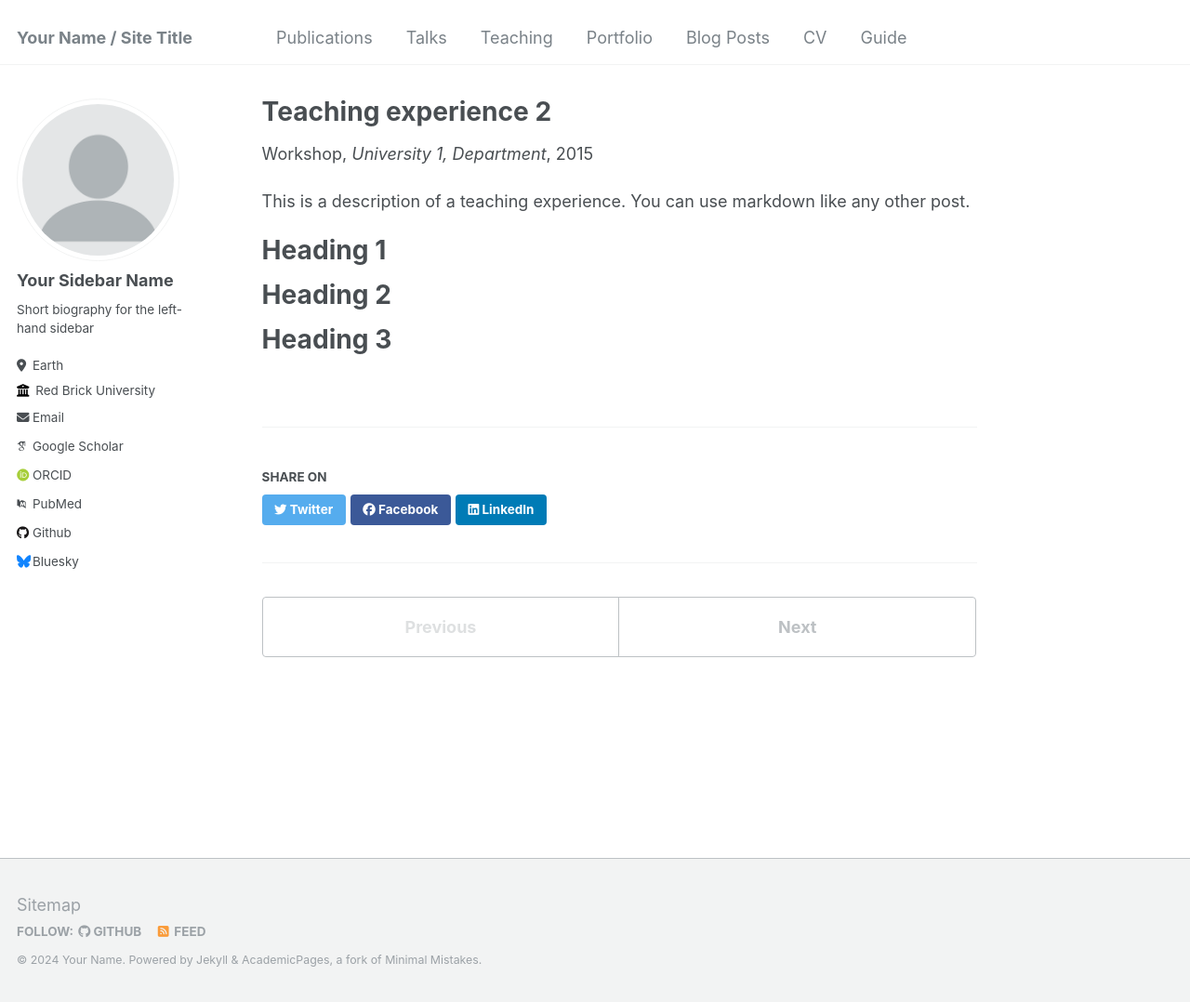
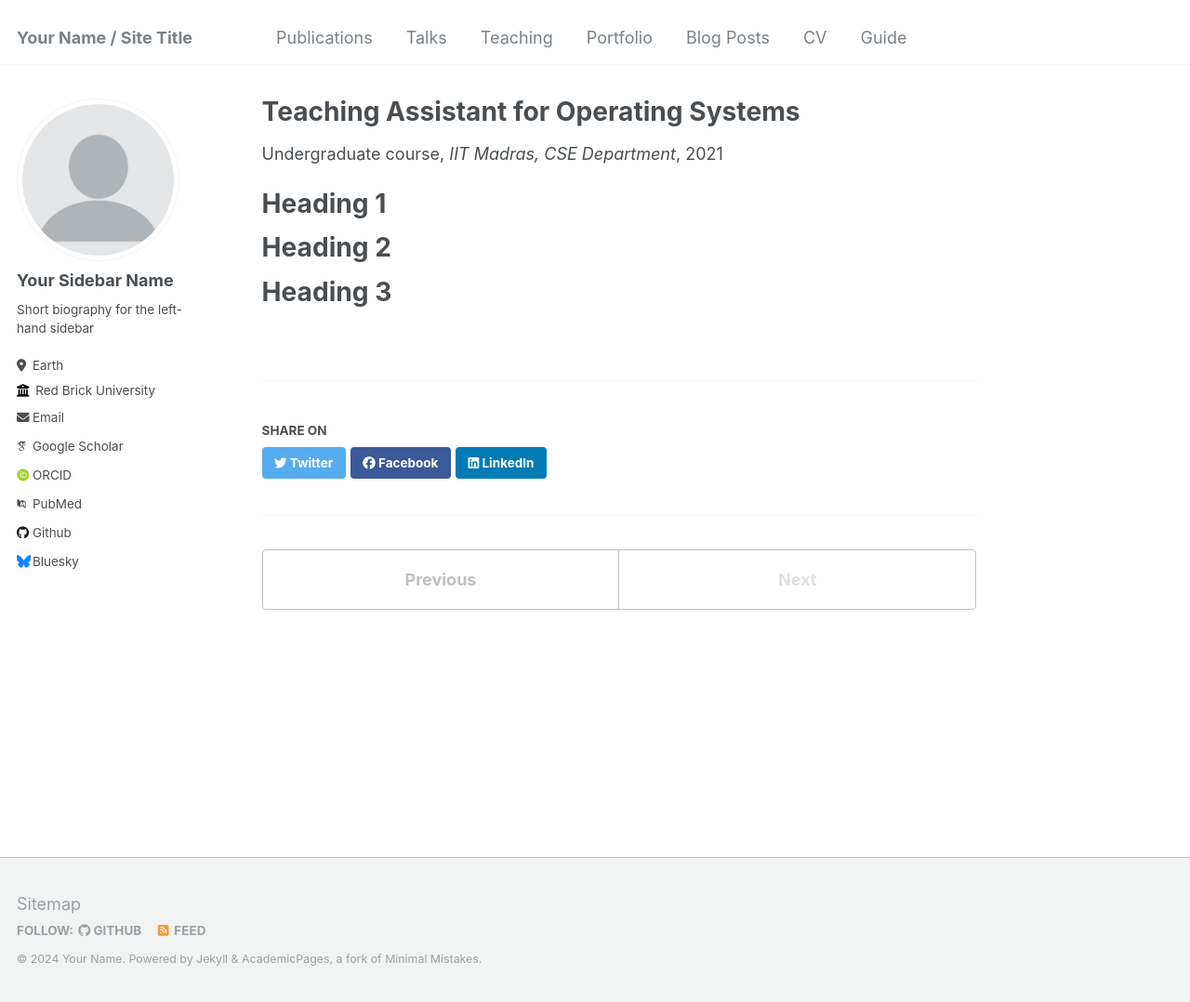
Before and after one commit to PallaviABorkar/PallaviABorkar.github.io, a Jekyll site: the page built from _teaching/2015-spring-teaching-2.md, in a window 1280 px wide and 1078 px high. Shown: the whole window at 93% size. Built offline with Jekyll 4.4.1, drawn with Linux system fonts in a browser that asks for light colours; some web fonts are replaced.

Commit message:
Update 2015-spring-teaching-2.md

```diff
--- a/_teaching/2015-spring-teaching-2.md
+++ b/_teaching/2015-spring-teaching-2.md
@@ -1,14 +1,13 @@
 ---
-title: "Teaching experience 2"
+title: "Teaching Assistant for Operating Systems"
 collection: teaching
-type: "Workshop"
+type: "Undergraduate course"
 permalink: /teaching/2015-spring-teaching-1
-venue: "University 1, Department"
-date: 2015-01-01
-location: "City, Country"
+venue: "IIT Madras, CSE Department"
+date: 2021-08-01
+location: "Madras, India"
 ---
 
-This is a description of a teaching experience. You can use markdown like any other post.
 
 Heading 1
 ======
```
